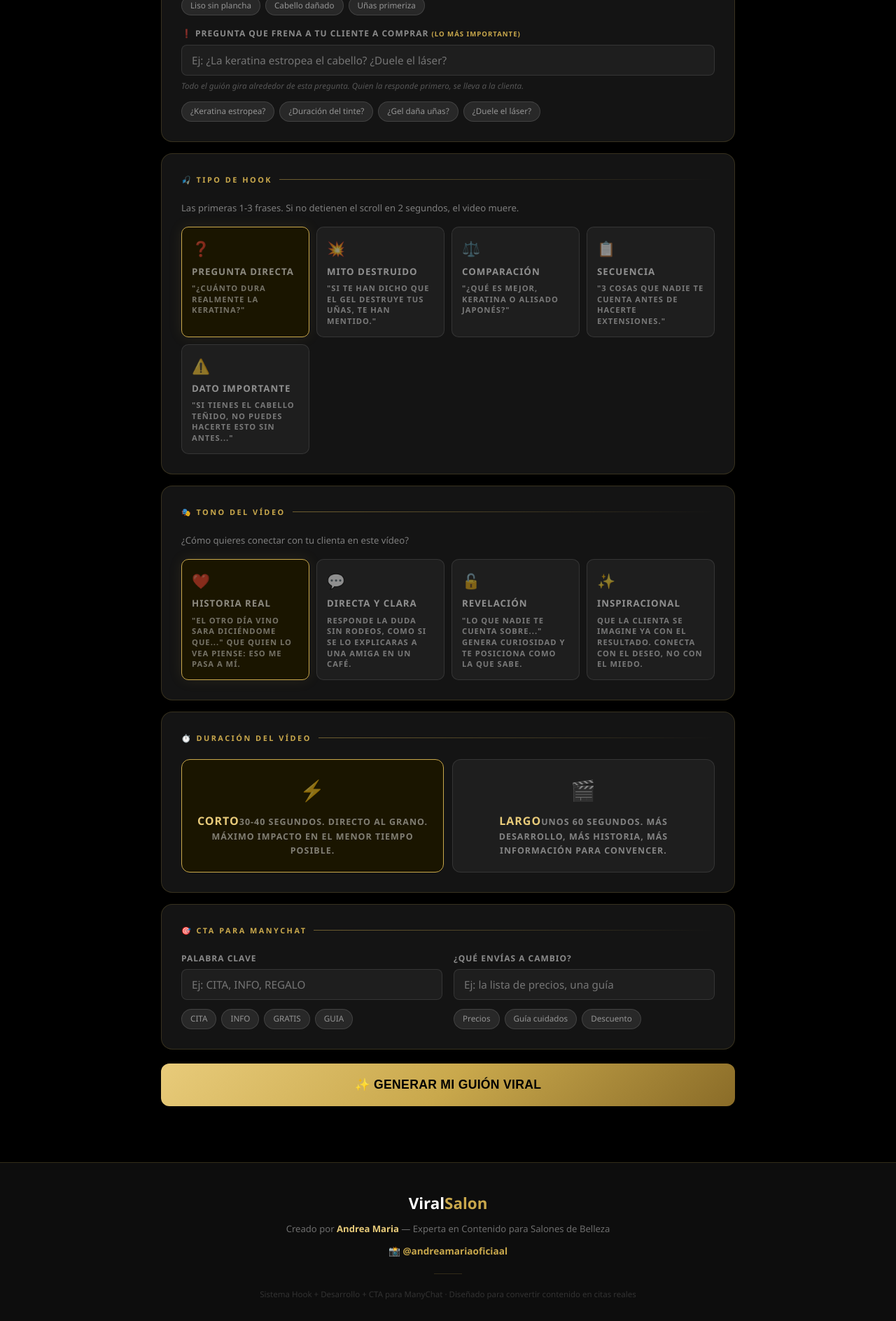
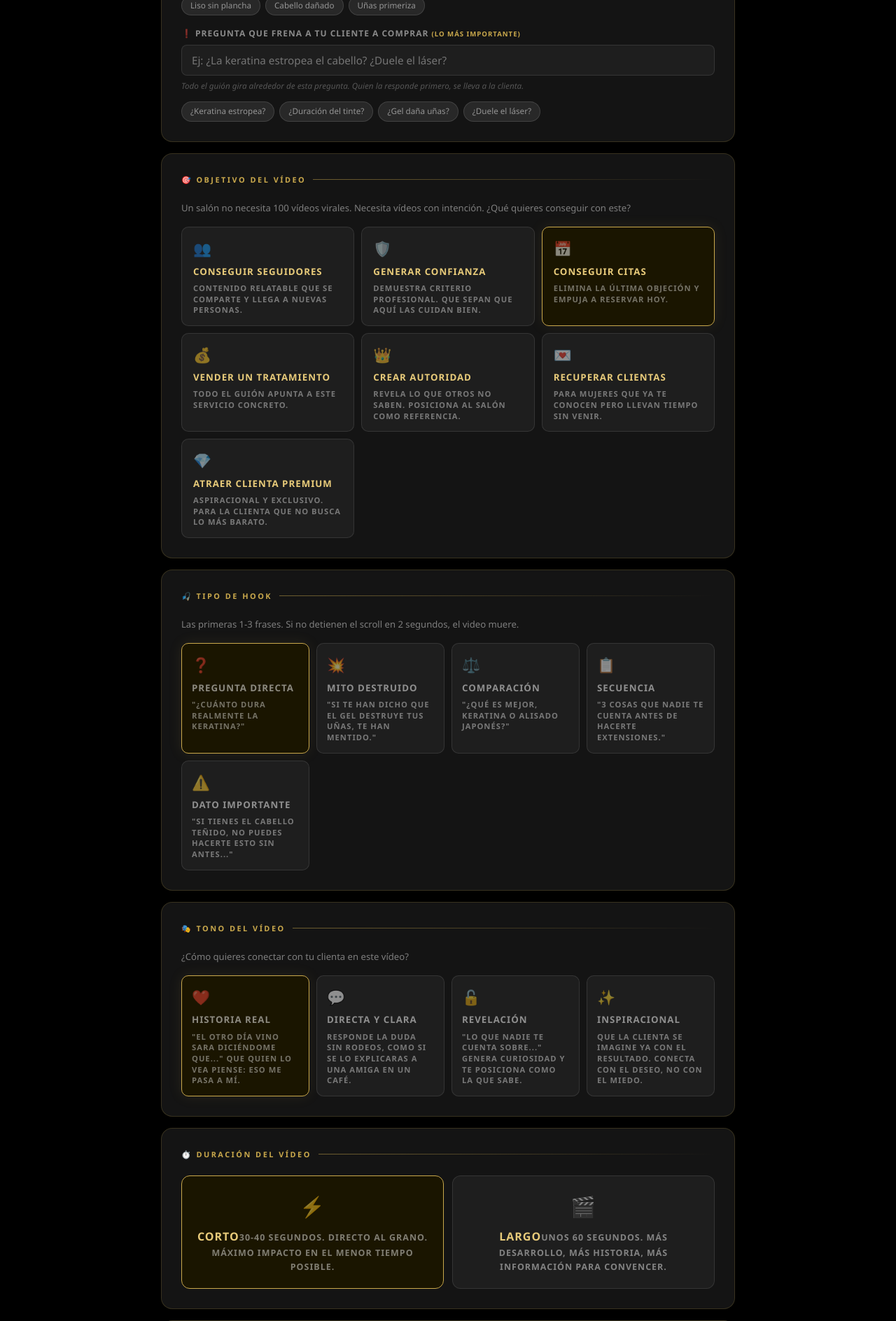
Before and after one commit to andreamariamlg-eng/viralsalon, a Flask app: template templates/index.html in a window 1280 px wide. Shown: the part 1991-3879 px from the top of the page at 70% size. Run offline with Flask 3, Linux system fonts and the light colour scheme; the template is opened without the code that fills it, so the values that code supplies are empty.

Commit message:
Update index.html

```diff
--- a/templates/index.html
+++ b/templates/index.html
@@ -122,6 +122,14 @@ textarea { resize:vertical; min-height:78px; }
 .chip { background:var(--black5); border:1px solid rgba(255,255,255,0.12); border-radius:20px; padding:4px 12px; font-size:0.73rem; cursor:pointer; color:rgba(255,255,255,0.5); transition:all 0.15s; }
 .chip:hover { border-color:var(--gold); color:var(--gold-light); }
 
+.objetivo-grid { display:grid; grid-template-columns:repeat(auto-fit,minmax(200px,1fr)); gap:10px; }
+.obj-opt { position:relative; }
+.obj-opt input { position:absolute; opacity:0; pointer-events:none; }
+.obj-lbl { display:flex; flex-direction:column; gap:5px; padding:14px 16px; border:1px solid rgba(255,255,255,0.1); border-radius:10px; cursor:pointer; transition:all 0.2s; background:var(--black4); height:100%; }
+.obj-opt input:checked+.obj-lbl { border-color:var(--gold); background:#1a1500; box-shadow:0 0 20px rgba(201,168,76,0.1); }
+.obj-emoji { font-size:1.3rem; }
+.obj-name { font-size:0.83rem; font-weight:800; color:var(--gold-light); }
+.obj-desc { font-size:0.7rem; color:rgba(255,255,255,0.4); line-height:1.4; }
 .hook-grid { display:grid; grid-template-columns:repeat(auto-fit,minmax(155px,1fr)); gap:10px; }
 .hook-opt { position:relative; }
 .hook-opt input { position:absolute; opacity:0; pointer-events:none; }
@@ -321,6 +329,20 @@ textarea { resize:vertical; min-height:78px; }
   </div>
 
   <div class="card">
+    <div class="card-title">🎯 Objetivo del vídeo</div>
+    <p style="font-size:0.82rem;color:rgba(255,255,255,0.45);margin-bottom:16px;">Un salón no necesita 100 vídeos virales. Necesita vídeos con intención. ¿Qué quieres conseguir con este?</p>
+    <div class="objetivo-grid">
+      <div class="obj-opt"><input type="radio" name="objetivo_video" id="obj1" value="seguidores"><label class="obj-lbl" for="obj1"><span class="obj-emoji">👥</span><span class="obj-name">Conseguir seguidores</span><span class="obj-desc">Contenido relatable que se comparte y llega a nuevas personas.</span></label></div>
+      <div class="obj-opt"><input type="radio" name="objetivo_video" id="obj2" value="confianza"><label class="obj-lbl" for="obj2"><span class="obj-emoji">🛡️</span><span class="obj-name">Generar confianza</span><span class="obj-desc">Demuestra criterio profesional. Que sepan que aquí las cuidan bien.</span></label></div>
+      <div class="obj-opt"><input type="radio" name="objetivo_video" id="obj3" value="citas" checked><label class="obj-lbl" for="obj3"><span class="obj-emoji">📅</span><span class="obj-name">Conseguir citas</span><span class="obj-desc">Elimina la última objeción y empuja a reservar hoy.</span></label></div>
+      <div class="obj-opt"><input type="radio" name="objetivo_video" id="obj4" value="venta"><label class="obj-lbl" for="obj4"><span class="obj-emoji">💰</span><span class="obj-name">Vender un tratamiento</span><span class="obj-desc">Todo el guión apunta a este servicio concreto.</span></label></div>
+      <div class="obj-opt"><input type="radio" name="objetivo_video" id="obj5" value="autoridad"><label class="obj-lbl" for="obj5"><span class="obj-emoji">👑</span><span class="obj-name">Crear autoridad</span><span class="obj-desc">Revela lo que otros no saben. Posiciona al salón como referencia.</span></label></div>
+      <div class="obj-opt"><input type="radio" name="objetivo_video" id="obj6" value="recuperar"><label class="obj-lbl" for="obj6"><span class="obj-emoji">💌</span><span class="obj-name">Recuperar clientas</span><span class="obj-desc">Para mujeres que ya te conocen pero llevan tiempo sin venir.</span></label></div>
+      <div class="obj-opt"><input type="radio" name="objetivo_video" id="obj7" value="premium"><label class="obj-lbl" for="obj7"><span class="obj-emoji">💎</span><span class="obj-name">Atraer clienta premium</span><span class="obj-desc">Aspiracional y exclusivo. Para la clienta que no busca lo más barato.</span></label></div>
+    </div>
+  </div>
+
+  <div class="card">
     <div class="card-title">🎣 Tipo de Hook</div>
     <p style="font-size:0.82rem;color:rgba(255,255,255,0.45);margin-bottom:16px;">Las primeras 1-3 frases. Si no detienen el scroll en 2 segundos, el video muere.</p>
     <div class="hook-grid">
@@ -421,6 +443,7 @@ async function generar(){
   const data={
     nombre:gv('nombre'), especialidad:gv('especialidad'), ciudad:gv('ciudad'),
     servicio:gv('servicio'), cliente_ideal:gv('cliente_ideal'), pregunta:gv('pregunta'),
+    objetivo_video:gr('objetivo_video'),
     hook:gr('hook'), tono:gr('tono'), duracion:gr('duracion'),
     palabra_cta:gv('palabra_cta'), regalo:gv('regalo')
   };
```
